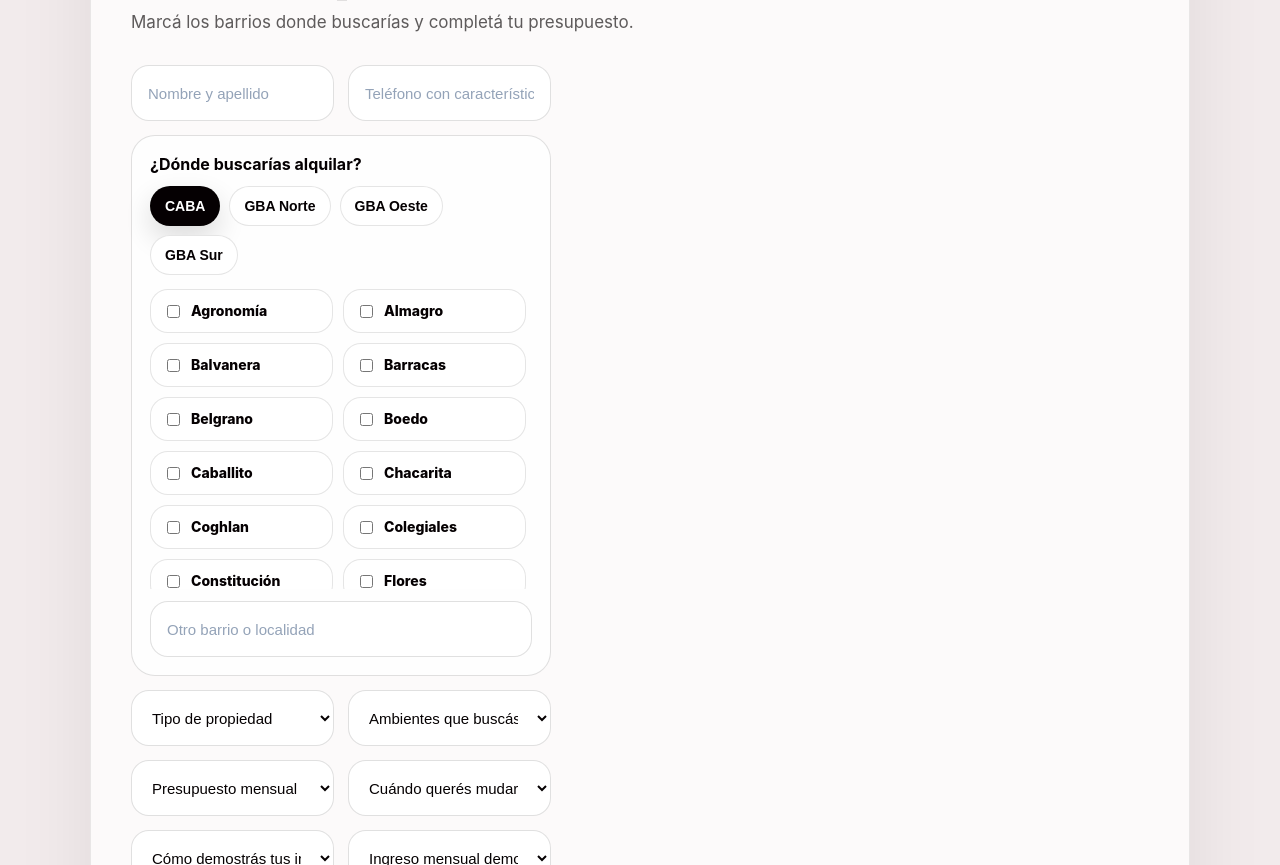
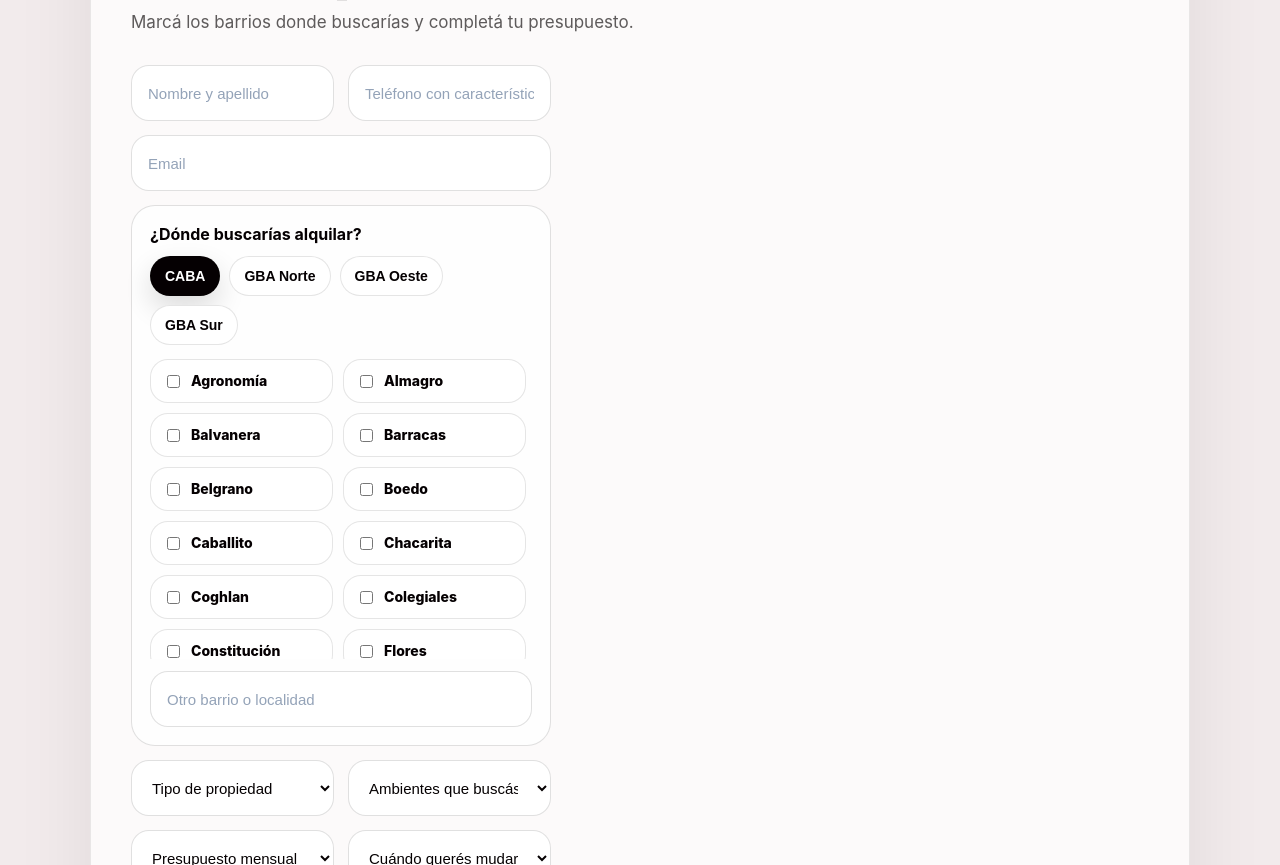
Before and after one commit to rentverlo-dotcom/verlo, a Next.js app: page / in a window 1280 px wide. Shown: the part 3620-4485 px from the top of the page. Built offline with nearby package versions, Linux system fonts and the light colour scheme.

Commit message:
Update page.tsx

```diff
--- a/app/page.tsx
+++ b/app/page.tsx
@@ -3346,11 +3346,12 @@ if (honeypot) {
 >
              <input
   type="text"
-                name="website"
+  name="verlo_honeypot"
   tabIndex={-1}
-                autoComplete="off"
+  autoComplete="new-password"
   className="honeypot"
   aria-hidden="true"
+  defaultValue=""
 />
 
 <div className="row">
@@ -3364,20 +3365,18 @@ if (honeypot) {
   <input
     className="input"
     name="phone"
-                  placeholder="Teléfono con característica. Ej: 11 3361 4865"
+    placeholder="Teléfono con característica. Ej: 11 2345 6789"
     inputMode="tel"
     required
   />
 </div>
 
 <input
-  type="text"
-  name="verlo_honeypot"
-  tabIndex={-1}
-  autoComplete="new-password"
-  className="honeypot"
-  aria-hidden="true"
-  defaultValue=""
+  className="input"
+  name="email"
+  type="email"
+  placeholder="Email"
+  required
 />
 
               {path ===
```
Lines whose indentation alone changed are shown as unchanged.
